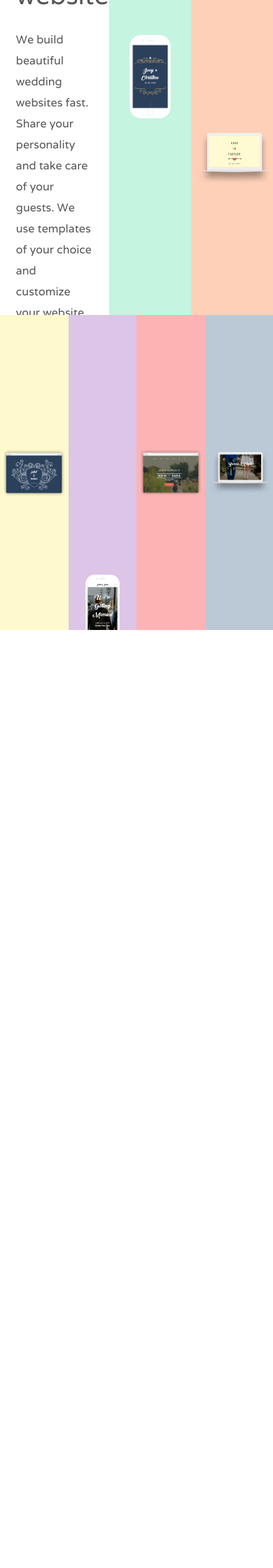
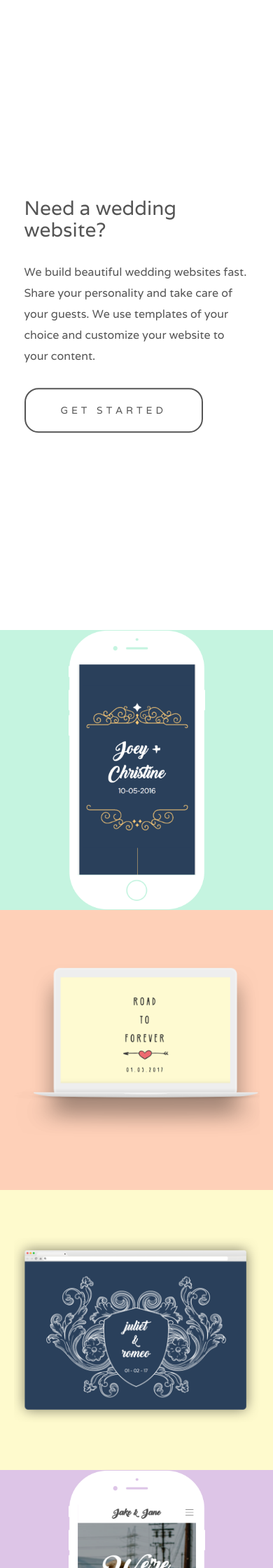
Before and after one commit to project-agape/project-agape.github.io, a Jekyll site: the page built from index.html, in a window 390 px wide. Shown: the top 2240 px of the page at 70% size. Built offline with Jekyll 4.4.1, drawn with Linux system fonts in a browser that asks for light colours; nearby versions of some CDN libraries; before the commit the page ends 900 px from its top, so only the background shows below that.

Commit message:
Implement responsiveness on mobile and tablet

```diff
--- a/_includes/home/cover.html
+++ b/_includes/home/cover.html
@@ -2,7 +2,7 @@
     <div class="top-section">
         <div class="item-1">
             <div class="content-container">
-                <h1 class="content-header">Need A wedding website?</h1>
+                <h1 class="content-header">Need a wedding website?</h1>
                 <p class="content-description">We build beautiful wedding websites fast. Share your personality and take
                     care of your guests. We use
                     templates of your choice and customize your website to your content.</p>
@@ -11,8 +11,8 @@
         </div>
         {% for item in site.data.webpage limit: 2 %}
         <div class="item-container item-{{ item.item-id }}">
-            <div class="item style-{{ item.style-id }} no-gutter" style="background-image: url('/img/{{ item.image }}'); background-color: #{{ item.background-color }};"></div>
-            <div class="caption">
+            <div class="item style-{{ item.style-id }} no-gutter" data-url="https://crux-wedding.github.io/wedding-template{{ item.url-id }}" style="background-image: url('/img/{{ item.image }}'); background-color: #{{ item.background-color }};"></div>
+            <div class="caption hidden-md hidden-sm hidden-xs">
                 <a href="https://crux-wedding.github.io/wedding-template{{ item.url-id }}" target="_blank" class="caption-button">PREVIEW</a>
             </div>
         </div>
@@ -21,8 +21,8 @@
     <div class="bottom-section">
         {% for item in site.data.webpage offset: 2 %}
         <div class="item-container item-{{ item.item-id }}">
-            <div class="item style-{{ item.style-id }} no-gutter" style="background-color: #{{ item.background-color }}; background-image: url('/img/{{ item.image }}');"></div>
-            <div class="caption">
+            <div class="item style-{{ item.style-id }} no-gutter" data-url="https://crux-wedding.github.io/wedding-template{{ item.url-id }}" style="background-color: #{{ item.background-color }}; background-image: url('/img/{{ item.image }}');"></div>
+            <div class="caption hidden-md hidden-sm hidden-xs">
                 <a href="https://crux-wedding.github.io/wedding-template{{ item.url-id }}" target="_blank" class="caption-button">PREVIEW</a>
             </div>
         </div>
--- a/_sass/home.sass
+++ b/_sass/home.sass
@@ -40,6 +40,8 @@ body
         max-width: 90%
         min-width: 90%
         margin: 0 auto
+        .content-header
+          margin: 0
         .content-description
           font-size: 16px
           line-height: 30px
@@ -108,7 +110,7 @@ body
           height: inherit
           &.style-2
             background-size: 50%
-            background-position: center bottom
+            background-position: center 50px
           &.style-3
             background-size: 90%
             background-position: center center
@@ -134,3 +136,54 @@ body
             background-color: white
             color: #555555
             padding: 20px 50px
+
+@media (max-width: $screen-md-max)
+  #cover
+    .top-section
+      .item-1
+        .content-container
+          .content-header
+            font-size: 28px
+
+@media (max-width: $screen-sm-max)
+  #cover
+    .top-section
+      .item-1
+        width: 100%
+      .item-container
+        &.item-2
+          width: 50%
+    .bottom-section
+      .item-container
+        &.item-3
+          width: 50%
+
+@media (max-width: 800px) and (orientation: landscape)
+  #cover
+    .top-section
+      height: 100vh
+    .bottom-section
+      height: 100vh
+
+@media (max-width: 568px)
+  #cover
+    .top-section
+      height: auto
+      .item-1
+        height: 100vh
+      .item-container
+        &.item-2
+          width: 100%
+          .item
+            padding: 200px 0
+            &.style-2
+              background-position: center center
+    .bottom-section
+      height: auto
+      .item-container
+        &.item-3
+          width: 100%
+        .item
+          padding: 200px 0
+          &.style-2
+            background-position: center center !important
```
Also changed, not shown: _layouts/default.html (+7 -2 lines), img/4.png.
